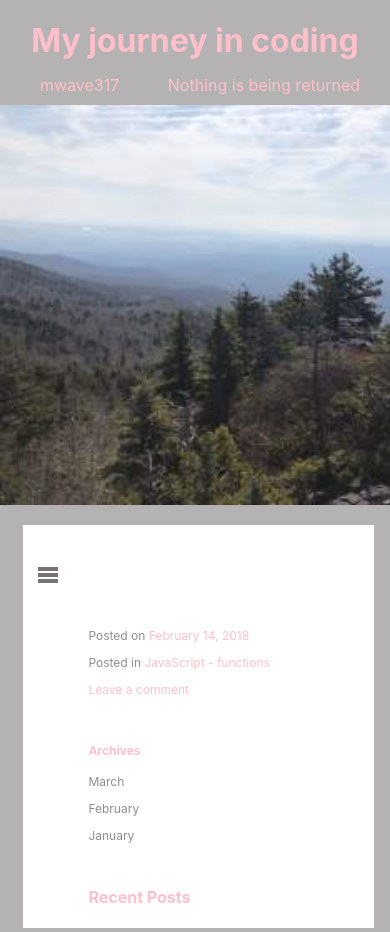
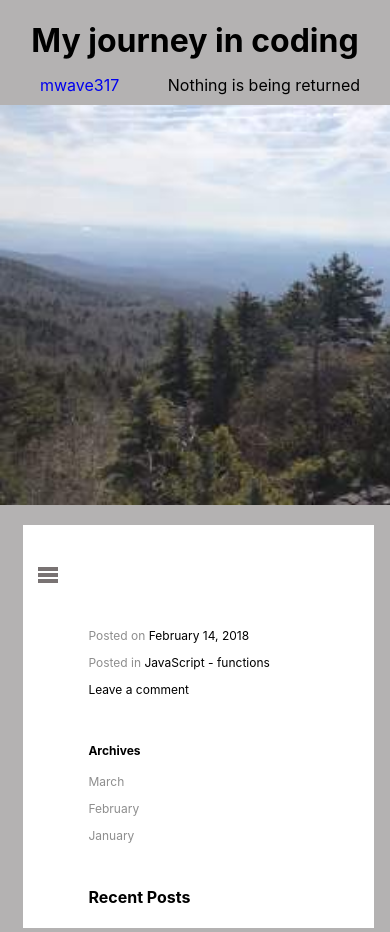
Before and after one commit to mwave317/mwave_blog, a React (Create React App) app in the folder client/: page / in a window 390 px wide. Shown: the top 932 px of the page. Built offline with nearby package versions, Linux system fonts and the light colour scheme; no server answers.

Commit message:
Fixed most of the css issues at this point.

```diff
--- a/client/src/css/Media.css
+++ b/client/src/css/Media.css
@@ -353,11 +353,6 @@
 /* the XS max in portrait  */
 /* This is done, except I may need to change the size of the comment box once uploaded to heroku */
 @media only screen and (max-width:425px) {
-
-
-  * {
-    color: pink;
-  }
   .main-header {
     background: url("../images/trees_240h_x320w.jpg") 0% 50%/cover no-repeat border-box;
     padding-left: 5px;
```
